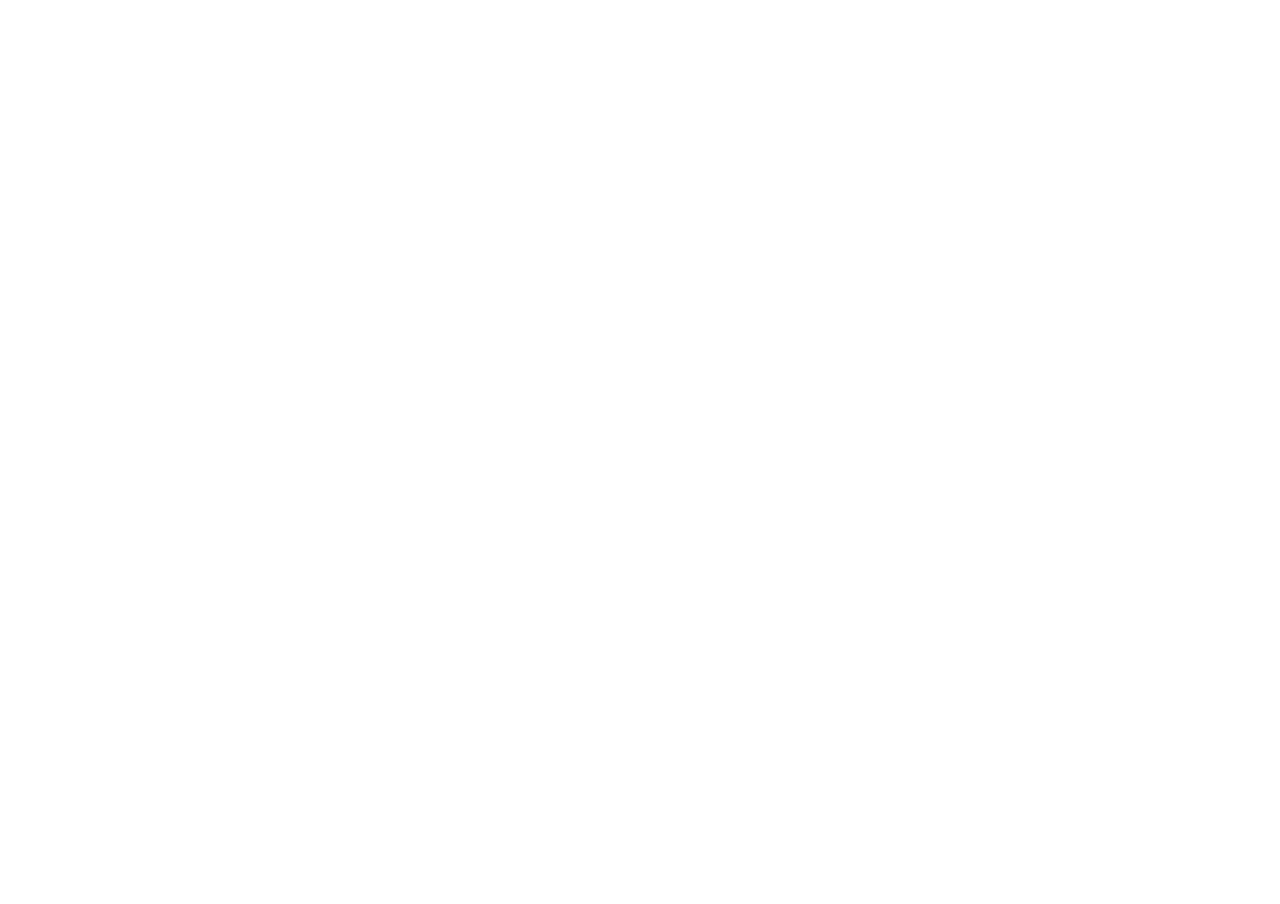
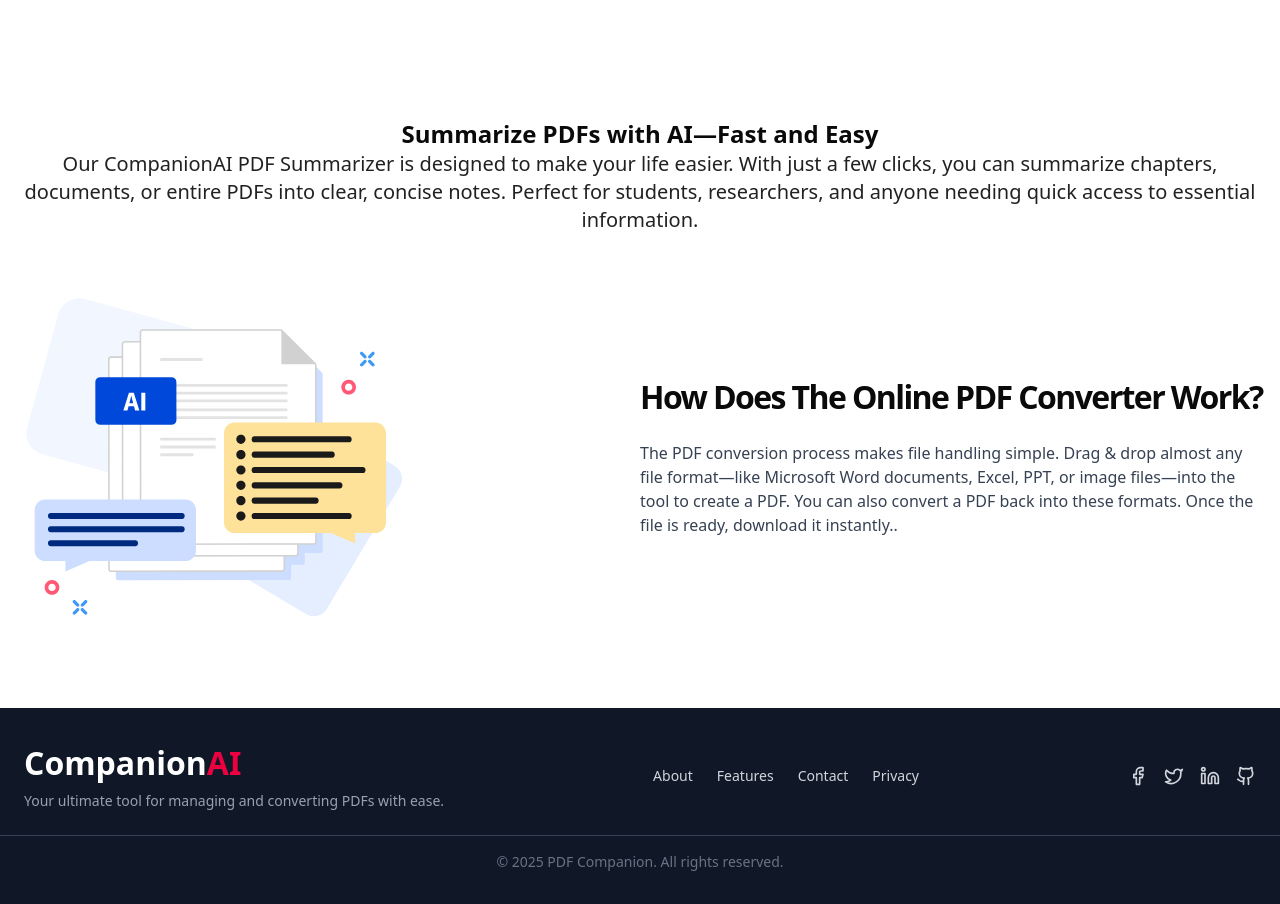
Before and after one commit to Blessdcode/ai-assitance, a Next.js app: page /convert in a window 1280 px wide. Shown: the part 645-1549 px from the top of the page. Before the commit the page ends 800 px from the top, so only its background shows below. Built offline with nearby package versions, Linux system fonts and the light colour scheme; no server answers.

Commit message:
added footer, change links for different converting to one generic link

```diff
--- a/app/(client)/convert/page.tsx
+++ b/app/(client)/convert/page.tsx
@@ -1,11 +1,12 @@
+import ConvertPdf from '@/components/client/convert/convetPdf';
 import React from 'react'
 
 const page = () => {
   return (
-    <div>
-
-    </div>
-  )
+    <section className="min-h-screen boxWidth boxMar">
+      <ConvertPdf />
+    </section>
+  );
 }
 
 export default page
--- a/app/layout.tsx
+++ b/app/layout.tsx
@@ -2,7 +2,10 @@
 import { Source_Sans_3 as FontSans } from "next/font/google";
 import "./globals.css";
 import Navigation from "@/components/constants/navigation";
+import Footer from "@/components/constants/footer";
 import { ClerkProvider } from "@clerk/nextjs";
+
+
 const fontSans = FontSans({
   variable: "--font-sans",
   subsets: ["latin"],
@@ -26,6 +29,7 @@
         <body className={`font-sans ${fontSans.variable} antialiased`}>
           <Navigation />
           {children}
+          <Footer/>
         </body>
       </html>
     </ClerkProvider>
--- /dev/null
+++ b/components/client/convert/convetPdf.tsx
@@ -0,0 +1,24 @@
+/* eslint-disable react/no-unescaped-entities */
+import React from "react";
+import PdfFormUpload from "../upload/pdfFormUpload";
+import Wrapper from "@/components/custom/wrapper";
+import PdfDetails from "@/components/custom/pdfDetails";
+
+const ConvertPdf = () => {
+  return (
+    <div className="space-y-7">
+      <Wrapper
+        badgeTitle="PDF Converter"
+        text="Upload your PDF and get them converted to any format!"
+      />
+      <PdfFormUpload />
+      <PdfDetails
+        image="/ai-summarizer-1.svg"
+        title="How Does the Online PDF Converter Work?"
+        para="The PDF conversion process makes file handling simple. Drag & drop almost any file format—like Microsoft Word documents, Excel, PPT, or image files—into the tool to create a PDF. You can also convert a PDF back into these formats. Once the file is ready, download it instantly.."
+      />
+    </div>
+  );
+};
+
+export default ConvertPdf;
--- a/components/constants/dropdown.tsx
+++ b/components/constants/dropdown.tsx
@@ -30,10 +30,10 @@
     title: "Convert to PDF",
     id: "toPdf",
     items: [
-      { name: "Word to PDF", icon: FileText, link: "/word-to-pdf" },
-      { name: "Excel to PDF", icon: FileText, link: "/excel-to-pdf" },
-      { name: "PPT to PDF", icon: FileText, link: "/ppt-to-pdf" },
-      { name: "JPG to PDF", icon: FileText, link: "/jpg-to-pdf" },
+      { name: "Word to PDF", icon: FileText, link: "/convert" },
+      { name: "Excel to PDF", icon: FileText, link: "/convert" },
+      { name: "PPT to PDF", icon: FileText, link: "/convert" },
+      { name: "JPG to PDF", icon: FileText, link: "/convert" },
       //   { name: "PDF OCR", icon: Scan, link: "/pdf-ocr" },
     ],
   },
@@ -41,19 +41,19 @@
     title: "Convert from PDF",
     id: "fromPdf",
     items: [
-      { name: "PDF to Word", icon: FileText, link: "/pdf-to-word" },
-      { name: "PDF to Excel", icon: FileText, link: "/pdf-to-excel" },
-      { name: "PDF to PPT", icon: FileText, link: "/pdf-to-ppt" },
-      { name: "PDF to JPG", icon: FileText, link: "/pdf-to-jpg" },
+      { name: "PDF to Word", icon: FileText, link: "/convert" },
+      { name: "PDF to Excel", icon: FileText, link: "/convert" },
+      { name: "PDF to PPT", icon: FileText, link: "/convert" },
+      { name: "PDF to JPG", icon: FileText, link: "/convert" },
     ],
   },
   {
     title: "Convert",
     id: "convert",
     items: [
-      { name: "PDF Converter", icon: Layers, link: "/convert-pdf" },
-      { name: "AI PDF Summarizer", icon: FileText, link: "/ai-pdf-summarizer" },
-      { name: "Translate PDF", icon: FileText, link: "/translate-pdf" },
+      { name: "PDF Converter", icon: Layers, link: "/convert" },
+      { name: "AI PDF Summarizer", icon: FileText, link: "/convert" },
+      { name: "Translate PDF", icon: FileText, link: "/convert" },
       {
         name: "AI Question Generator",
         icon: FileText,
@@ -65,24 +65,24 @@
     title: "Organize",
     id: "organize",
     items: [
-      { name: "Merge PDF", icon: Layers, link: "/merge-pdf"  },
-      { name: "Split PDF", icon: Layers, link: "/split-pdf" },
-      { name: "Rotate PDF", icon: Layers, link: "/rotate-pdf" },
-      { name: "Delete PDF Pages", icon: Layers, link: "/delete-pdf-pages" },
-      { name: "Extract PDF Pages", icon: Layers, link: "/extract-pdf-pages" },
+      { name: "Merge PDF", icon: Layers, link: "/convert" },
+      { name: "Split PDF", icon: Layers, link: "/convert" },
+      { name: "Rotate PDF", icon: Layers, link: "/convert" },
+      { name: "Delete PDF Pages", icon: Layers, link: "/convert" },
+      { name: "Extract PDF Pages", icon: Layers, link: "/convert" },
     ],
   },
   {
     title: "View & Edit",
     id: "edit",
     items: [
-      { name: "Edit PDF", icon: FileText, link: "/edit-pdf" },
-      { name: "PDF Annotator", icon: FileText, link: "/pdf-annotator" },
-      { name: "PDF Reader", icon: FileText, link: "/pdf-reader" },
-      { name: "Number Pages", icon: FileText, link: "/number-pages" },
-      { name: "Crop PDF", icon: FileText, link: "/crop-pdf" },
-      { name: "Redact PDF", icon: FileText, link: "/redact-pdf" },
-      { name: "Watermark PDF", icon: FileText, link: "/watermark-pdf" },
+      { name: "Edit PDF", icon: FileText, link: "/convert" },
+      { name: "PDF Annotator", icon: FileText, link: "/convert" },
+      { name: "PDF Reader", icon: FileText, link: "/convert" },
+      { name: "Number Pages", icon: FileText, link: "/convert" },
+      { name: "Crop PDF", icon: FileText, link: "/convert" },
+      { name: "Redact PDF", icon: FileText, link: "/convert" },
+      { name: "Watermark PDF", icon: FileText, link: "/convert" },
     ],
   },
 
--- /dev/null
+++ b/components/constants/footer.tsx
@@ -0,0 +1,52 @@
+import React from "react";
+import Link from "next/link";
+import { Facebook, Twitter, Linkedin, Github } from "lucide-react";
+
+const Footer = () => {
+  return (
+    <footer className="w-full bg-gray-900 text-gray-300 py-8">
+      <div className="container mx-auto px-6 flex flex-col md:flex-row justify-between items-center space-y-6 md:space-y-0">
+        {/* Left Section */}
+        <div className="text-center md:text-left">
+         <Link href="/" className="text-white heading3 font-bold">
+              Companion<span className="text-rose-600">AI</span>
+            </Link>
+          <p className="text-sm text-gray-400 mt-1">
+            Your ultimate tool for managing and converting PDFs with ease.
+          </p>
+        </div>
+
+        {/* Middle Section - Quick Links */}
+        <div className="flex space-x-6 text-sm">
+          <Link href="/about" className="hover:text-white transition">About</Link>
+          <Link href="/features" className="hover:text-white transition">Features</Link>
+          <Link href="/contact" className="hover:text-white transition">Contact</Link>
+          <Link href="/privacy" className="hover:text-white transition">Privacy</Link>
+        </div>
+
+        {/* Right Section - Social Links */}
+        <div className="flex space-x-4">
+          <Link href="https://facebook.com" target="_blank" className="hover:text-white transition">
+            <Facebook size={20} />
+          </Link>
+          <Link href="https://twitter.com" target="_blank" className="hover:text-white transition">
+            <Twitter size={20} />
+          </Link>
+          <Link href="https://linkedin.com" target="_blank" className="hover:text-white transition">
+            <Linkedin size={20} />
+          </Link>
+          <Link href="https://github.com" target="_blank" className="hover:text-white transition">
+            <Github size={20} />
+          </Link>
+        </div>
+      </div>
+
+      {/* Bottom Section */}
+      <div className="text-center text-sm text-gray-500 mt-6 border-t border-gray-700 pt-4">
+        &copy; {new Date().getFullYear()} PDF Companion. All rights reserved.
+      </div>
+    </footer>
+  );
+};
+
+export default Footer;
```
